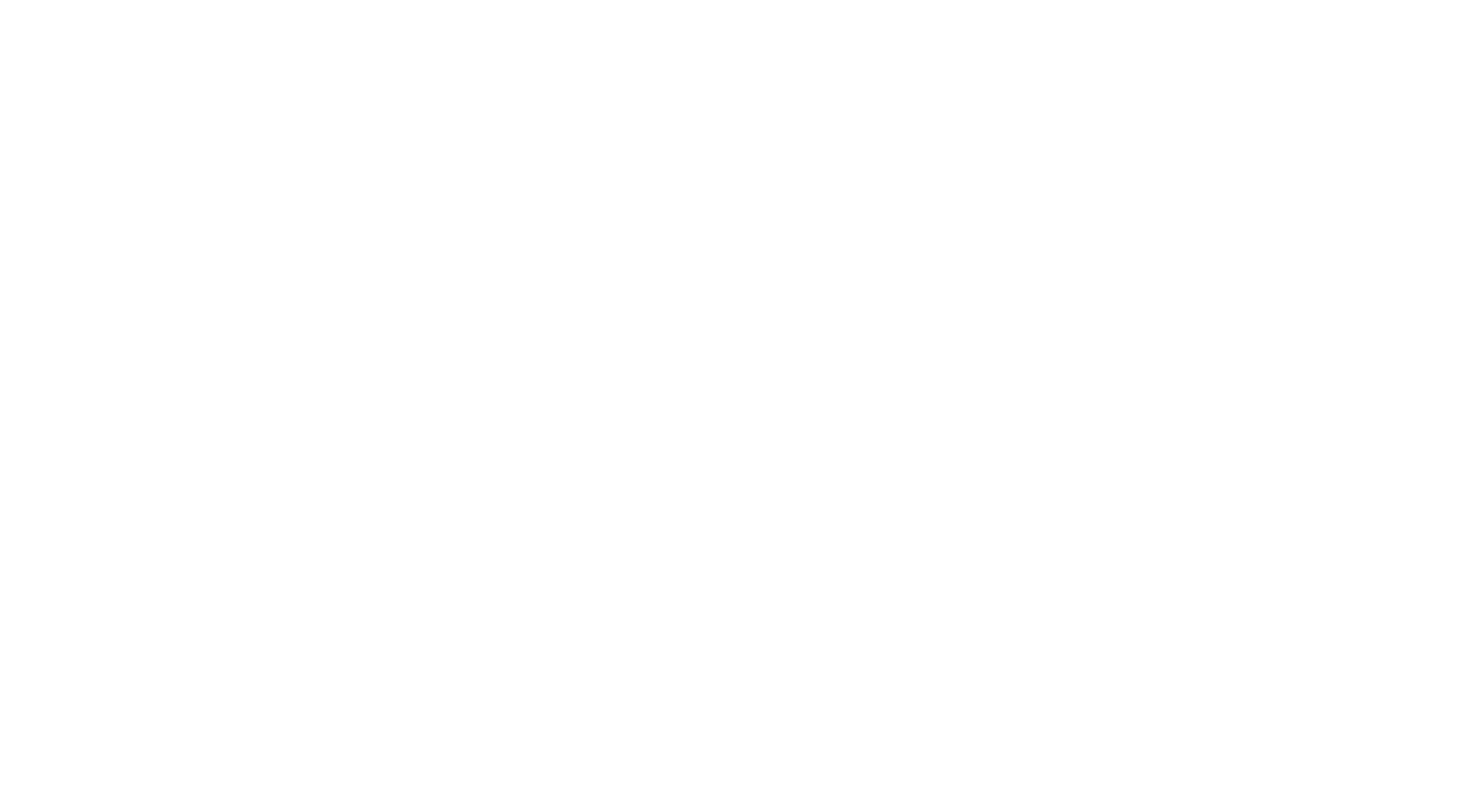
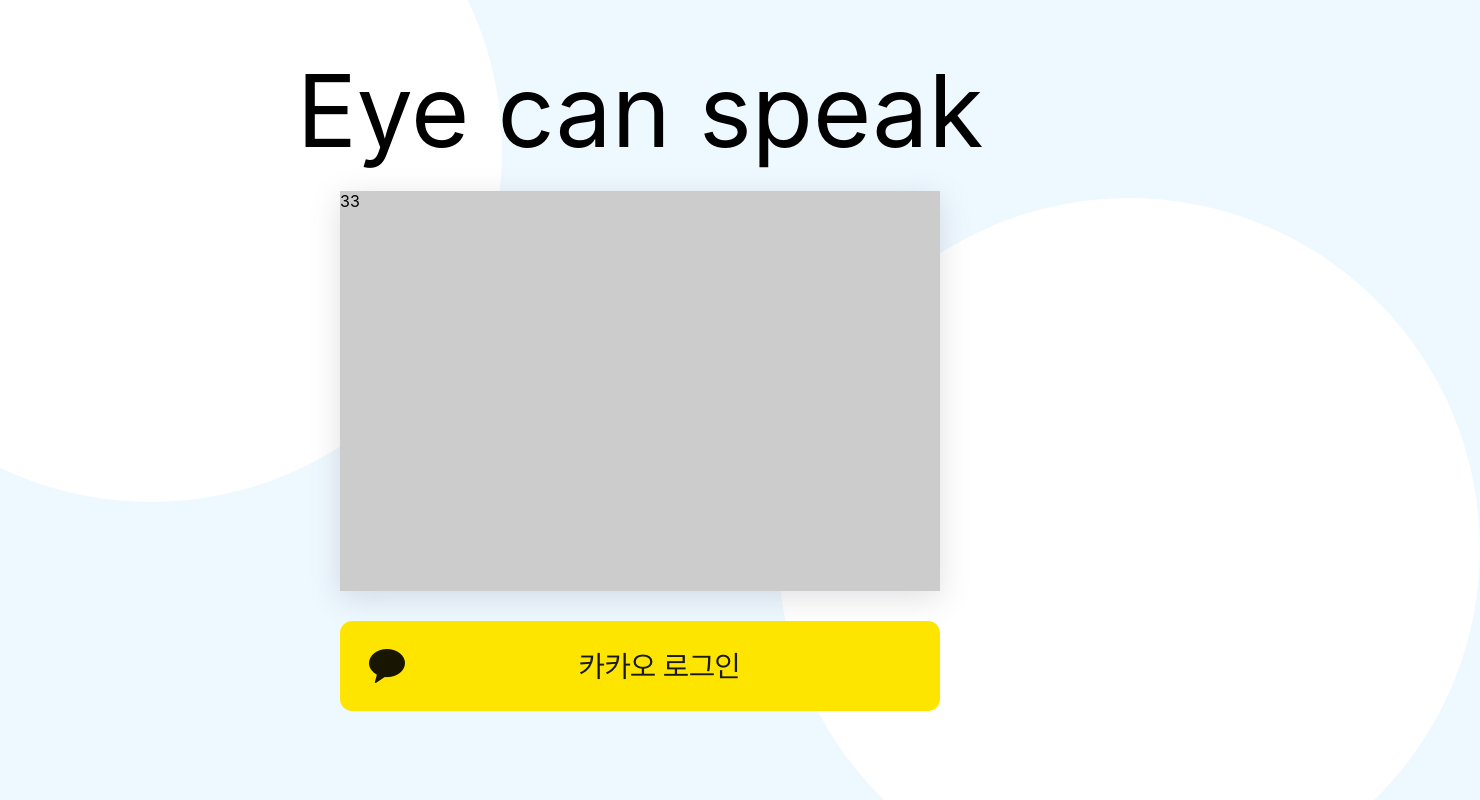
Before and after one commit to rlagkrcjf908/EyeCanSpeak, a React (Create React App) app in the folder frontend/ecs-react/: page / in a window 1280 px wide. Shown: the top 800 px of the page, 1480 px wide, since content can reach past the window. Built offline with nearby package versions, Linux system fonts and the light colour scheme.

Commit message:
[FE] feat : create main page

```diff
--- a/frontend/ecs-react/src/App.tsx
+++ b/frontend/ecs-react/src/App.tsx
@@ -3,6 +3,7 @@ import { BrowserRouter } from "react-router-dom"
 import RoutesSetup from "./routes/routesSetup"
 import { HelmetProvider, Helmet } from "react-helmet-async"
 import { RecoilRoot } from "recoil"
+import "./styles/common.css"
 import "./App.css"
 
 function App() {
--- /dev/null
+++ b/frontend/ecs-react/src/components/main/content.tsx
@@ -0,0 +1,47 @@
+import { useEffect, useState } from "react"
+import style from "../../styles/main/content.module.css"
+export default function Content() {
+  let slideIndex: number = 0
+  let start = true
+  useEffect(() => {
+    if (start === false) return
+    showSlides()
+  }, [])
+
+  function showSlides(): void {
+    start = false
+    const slides: any = document.getElementsByClassName(`${style["mySlides"]}`)
+    for (let i = 0; i < slides.length; i++) {
+      ;(slides[i] as HTMLElement).style.display = "none"
+    }
+
+    slideIndex++
+
+    if (slideIndex > slides.length) {
+      slideIndex = 1
+    }
+
+    console.log(slideIndex)
+    slides[slideIndex - 1].style.display = "block"
+    setTimeout(showSlides, 3000) // Change image every 2 seconds}
+  }
+  return (
+    <>
+      <div className={style.container}>
+        <div className={`${style.mySlides} ${style.fade}`}>
+          <div className={style.contentBox}>11</div>
+        </div>
+
+        <div className={`${style.mySlides} ${style.fade}`}>
+          <div className={style.contentBox}>22</div>
+        </div>
+
+        <div className={`${style.mySlides} ${style.fade}`}>
+          <div className={style.contentBox}>33</div>
+        </div>
+      </div>
+      <div className={style.circle1}></div>
+      <div className={style.circle2}></div>
+    </>
+  )
+}
--- /dev/null
+++ b/frontend/ecs-react/src/components/main/loginButton.tsx
@@ -0,0 +1,8 @@
+import button from "../../assets/image/kakao_button.png"
+export default function LoginButton() {
+  return (
+    <div style={{ textAlign: "center", marginTop: "30px" }}>
+      <img src={button} alt='' style={{ cursor: "pointer" }}></img>
+    </div>
+  )
+}
--- /dev/null
+++ b/frontend/ecs-react/src/components/main/title.tsx
@@ -0,0 +1,5 @@
+import style from "../../styles/main/title.module.css"
+
+export default function Title() {
+  return <div className={style.title}>Eye can speak</div>
+}
--- a/frontend/ecs-react/src/pages/main.tsx
+++ b/frontend/ecs-react/src/pages/main.tsx
@@ -1,3 +1,13 @@
+import Content from "../components/main/content"
+import LoginButton from "../components/main/loginButton"
+import Title from "../components/main/title"
+
 export default function Main() {
-  return <></>
+  return (
+    <>
+      <Title></Title>
+      <Content></Content>
+      <LoginButton></LoginButton>
+    </>
+  )
 }
--- /dev/null
+++ b/frontend/ecs-react/src/styles/common.css
@@ -0,0 +1,97 @@
+body {
+  background-color: #eef8ff;
+}
+@font-face {
+  font-family: "ImcreSoojin";
+  src: url("https://cdn.jsdelivr.net/gh/projectnoonnu/noonfonts_20-04@2.3/ImcreSoojin.woff")
+    format("woff");
+  font-weight: lighter;
+  /* font-style: normal; */
+}
+
+html,
+body,
+div,
+span,
+applet,
+object,
+iframe,
+input,
+h1,
+h2,
+h3,
+h4,
+h5,
+h6,
+p,
+blockquote,
+button,
+pre,
+a,
+abbr,
+acronym,
+address,
+big,
+cite,
+code,
+del,
+dfn,
+em,
+img,
+ins,
+kbd,
+q,
+s,
+samp,
+small,
+strike,
+strong,
+sub,
+sup,
+tt,
+var,
+b,
+u,
+i,
+center,
+dl,
+dt,
+dd,
+ol,
+ul,
+li,
+fieldset,
+form,
+label,
+legend,
+table,
+caption,
+tbody,
+tfoot,
+thead,
+tr,
+th,
+td,
+article,
+aside,
+canvas,
+details,
+embed,
+figure,
+figcaption,
+footer,
+header,
+hgroup,
+menu,
+nav,
+output,
+ruby,
+section,
+summary,
+time,
+mark,
+audio,
+video {
+  /* 폰트 찾아서 수정 */
+  /* font-family: "ImcreSoojin"; */
+}
--- /dev/null
+++ b/frontend/ecs-react/src/styles/main/content.module.css
@@ -0,0 +1,73 @@
+.mySlides {
+  display: none;
+  width: 600px;
+  height: 400px;
+  margin: 0 auto;
+}
+
+.active {
+  background-color: #717171;
+}
+
+.fade {
+  -webkit-animation-name: fade;
+  -webkit-animation-duration: 1.5s;
+  animation-name: fade;
+  animation-duration: 1.5s;
+}
+
+.contentBox {
+  margin: 20px auto;
+  width: 600px;
+  height: 400px;
+  background-color: rgb(204, 204, 204);
+  box-shadow: rgba(100, 100, 111, 0.2) 0px 7px 29px 0px;
+}
+
+.circle1 {
+  z-index: -1;
+  position: absolute;
+  top: -200px;
+  left: -200px;
+  border: 1px solid white;
+  width: 700px;
+  height: 700px;
+  border-radius: 700px;
+  background-color: white;
+}
+.circle2 {
+  z-index: -1;
+  position: absolute;
+  right: -200px;
+  bottom: -100px;
+  border: 1px solid white;
+  width: 700px;
+  height: 700px;
+  border-radius: 700px;
+  background-color: white;
+}
+
+@-webkit-keyframes fade {
+  from {
+    opacity: 0.4;
+  }
+  to {
+    opacity: 1;
+  }
+}
+
+@keyframes fade {
+  from {
+    opacity: 0.4;
+  }
+  to {
+    opacity: 1;
+  }
+}
+
+/* On smaller screens, decrease text size */
+@media only screen and (max-width: 300px) {
+  .text {
+    font-size: 11px;
+  }
+}
--- /dev/null
+++ b/frontend/ecs-react/src/styles/main/title.module.css
@@ -0,0 +1,5 @@
+.title {
+  text-align: center;
+  font-size: 100px;
+  margin-top: 50px;
+}
```
Also changed, not shown: frontend/ecs-react/src/assets/image/kakao_button.png (added).
